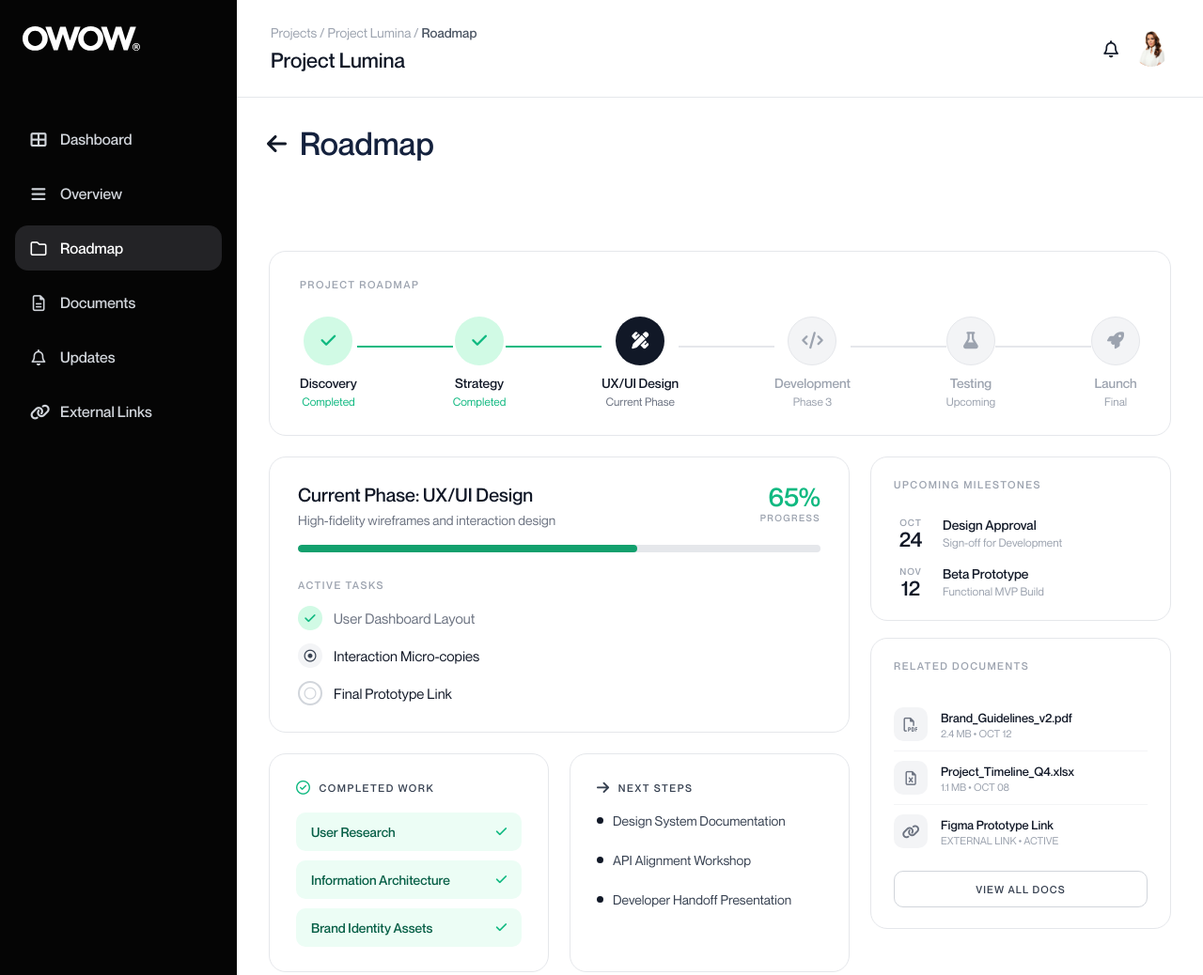
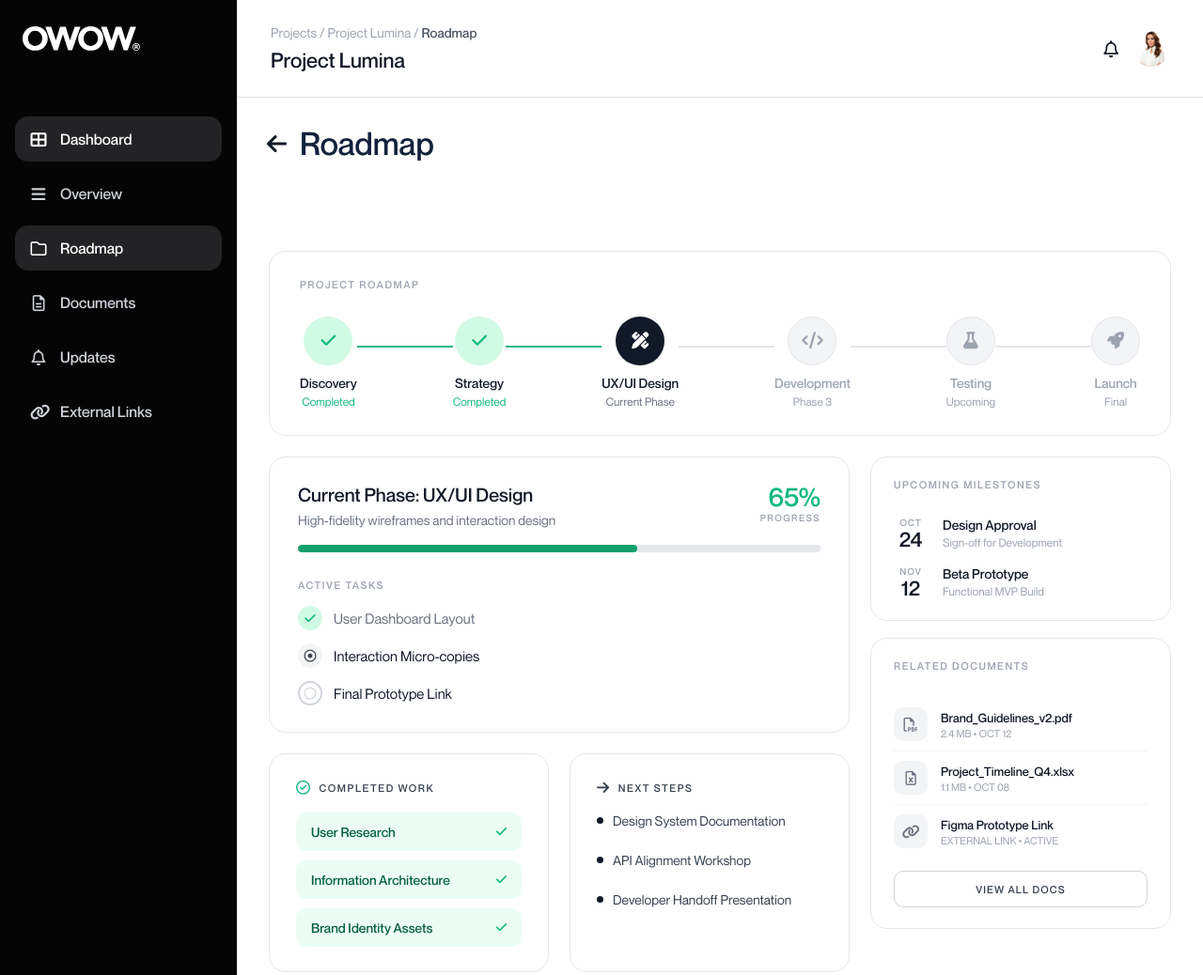
Before and after one commit to amal-alqasim14/owow-project2, a website: page roadmap.html in a window 1280 px wide. Shown: the top 1038 px of the page at 94% size. Drawn offline with Linux system fonts and the light colour scheme.

Commit message:
Update roadmap.html

```diff
--- a/roadmap.html
+++ b/roadmap.html
@@ -19,10 +19,10 @@
             </div>
 
             <nav class="sidebar-nav">
-              <a href="index.html" class="nav-item">
-                <i class="fa-solid fa-table-cells-large"></i>
-                <span>Dashboard</span>
-              </a>
+                      <a href="dashboard.html" class="nav-item active">
+          <i class="fa-solid fa-table-cells-large"></i>
+          <span>Dashboard</span>
+        </a>
               <a href="overview.html" class="nav-item">
                 <i class="fa-solid fa-bars"></i>
                 <span>Overview</span>
```
